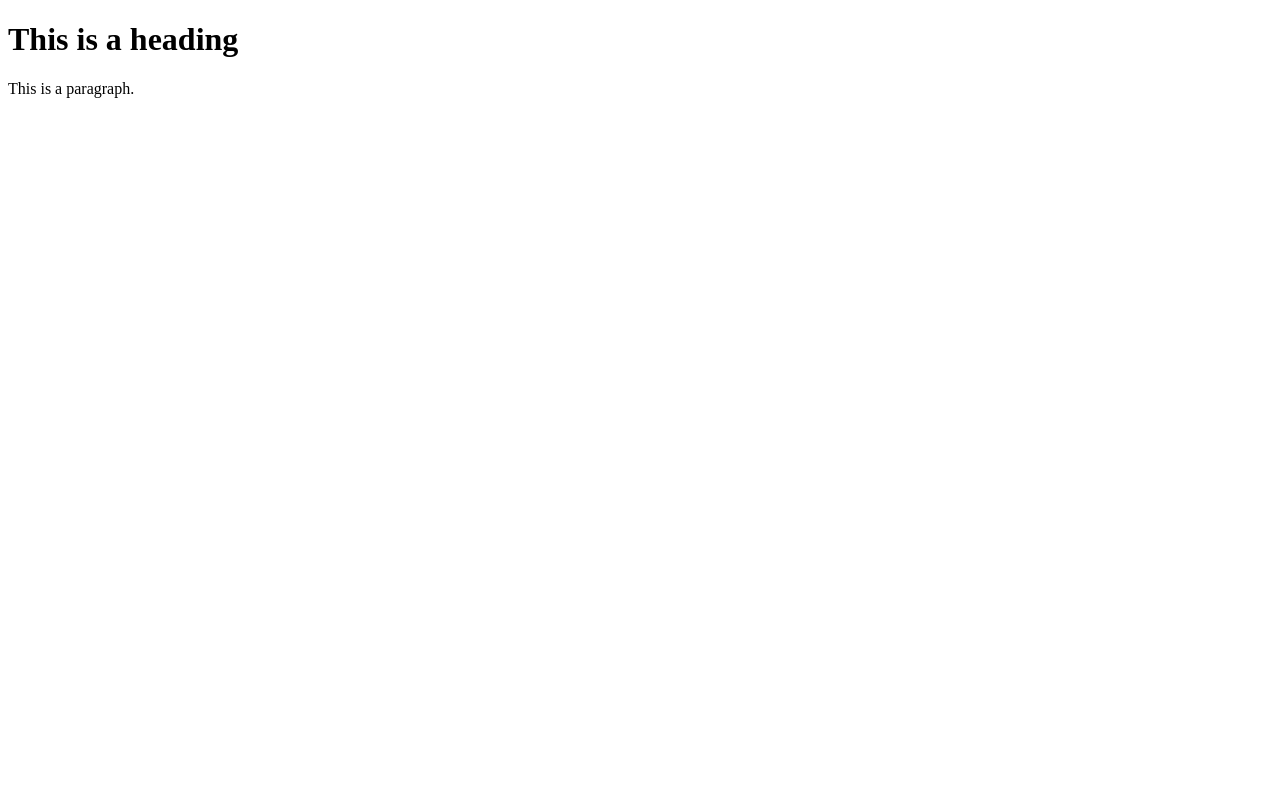
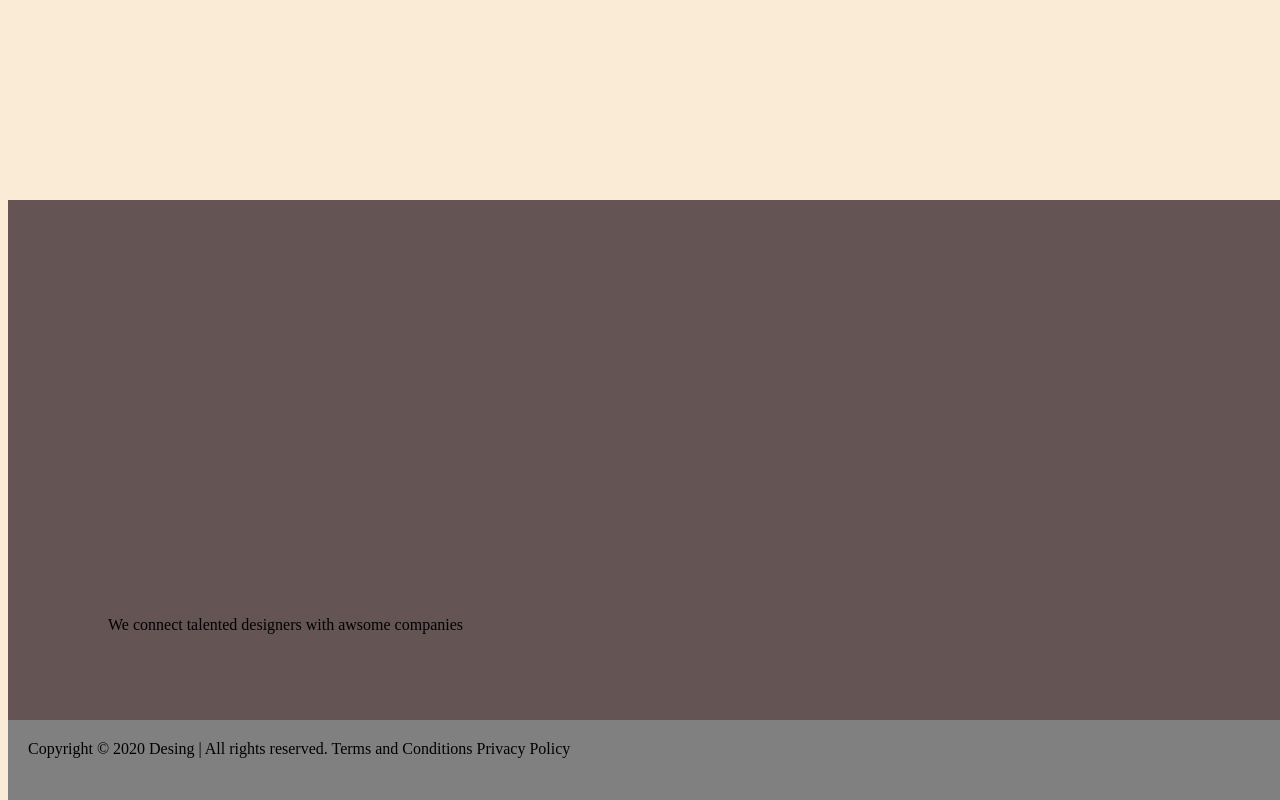
Before and after one commit to jonex090/test3, a plain HTML site: page index.html in a window 1280 px wide. Drawn offline with Linux system fonts and the light colour scheme.

Commit message:
added some code on index.html and style.css

```diff
--- a/index.html
+++ b/index.html
@@ -5,8 +5,13 @@
 </head>
 <body>
 
-<h1>This is a heading</h1>
-<p>This is a paragraph.</p>
+    <div id="container">
+        <p>We connect talented designers with awsome companies</p>
+    </div>
+
+<footer><span>Copyright © 2020 Desing | All rights reserved.</span>
+<span>Terms and Conditions</span>
+<span>Privacy Policy</span></footer>
 
 </body>
 </html>
--- a/style.css
+++ b/style.css
@@ -0,0 +1,28 @@
+body{
+    background-color: antiquewhite;
+}
+
+footer {
+    position: fixed;
+    padding: 20px;
+    bottom: 0;
+    width: 100%;
+    height: 40px;
+    background: grey;
+}
+span{
+    padding-bottom: 30px;
+}
+
+#container{
+    background-color: rgb(100, 84, 84);
+    position: fixed;
+    bottom: 50px;
+    width: 100%;
+    padding-top: 300px;
+
+}
+
+p{
+    padding: 100px;
+}
```
